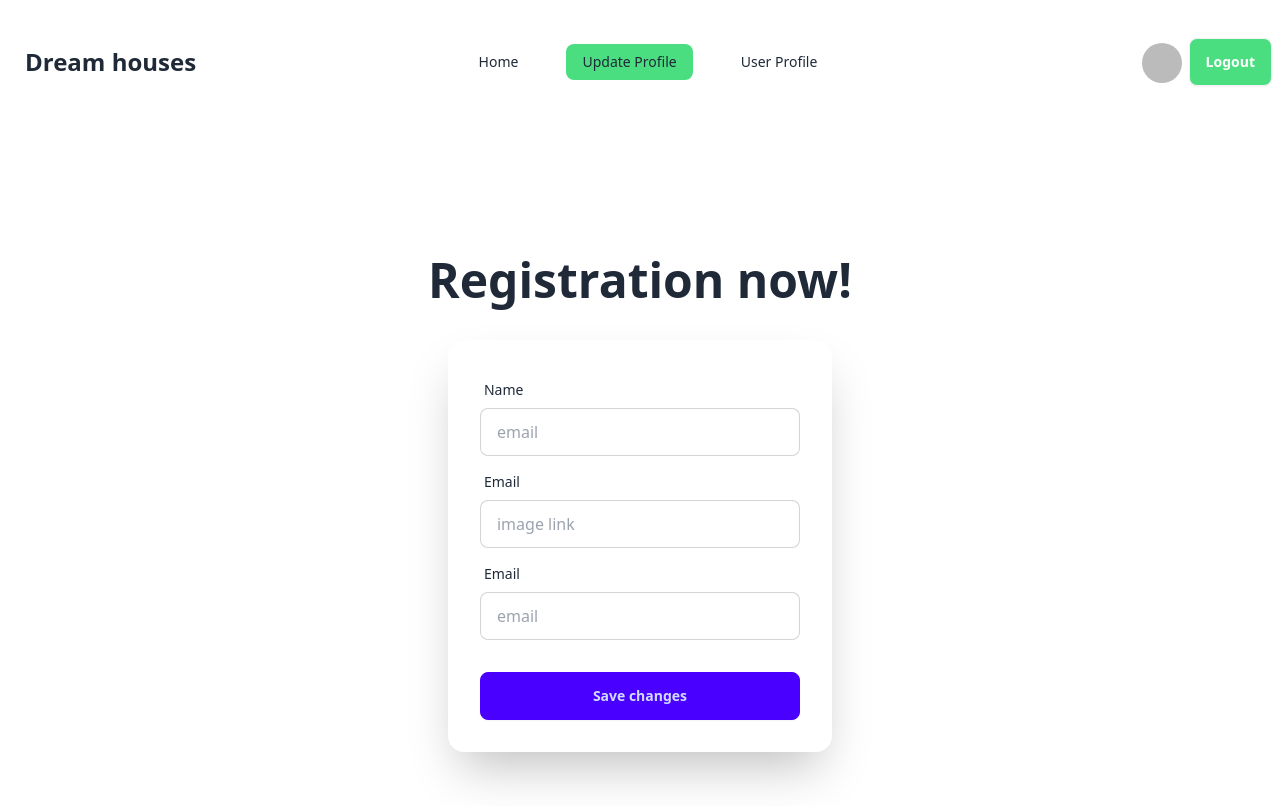
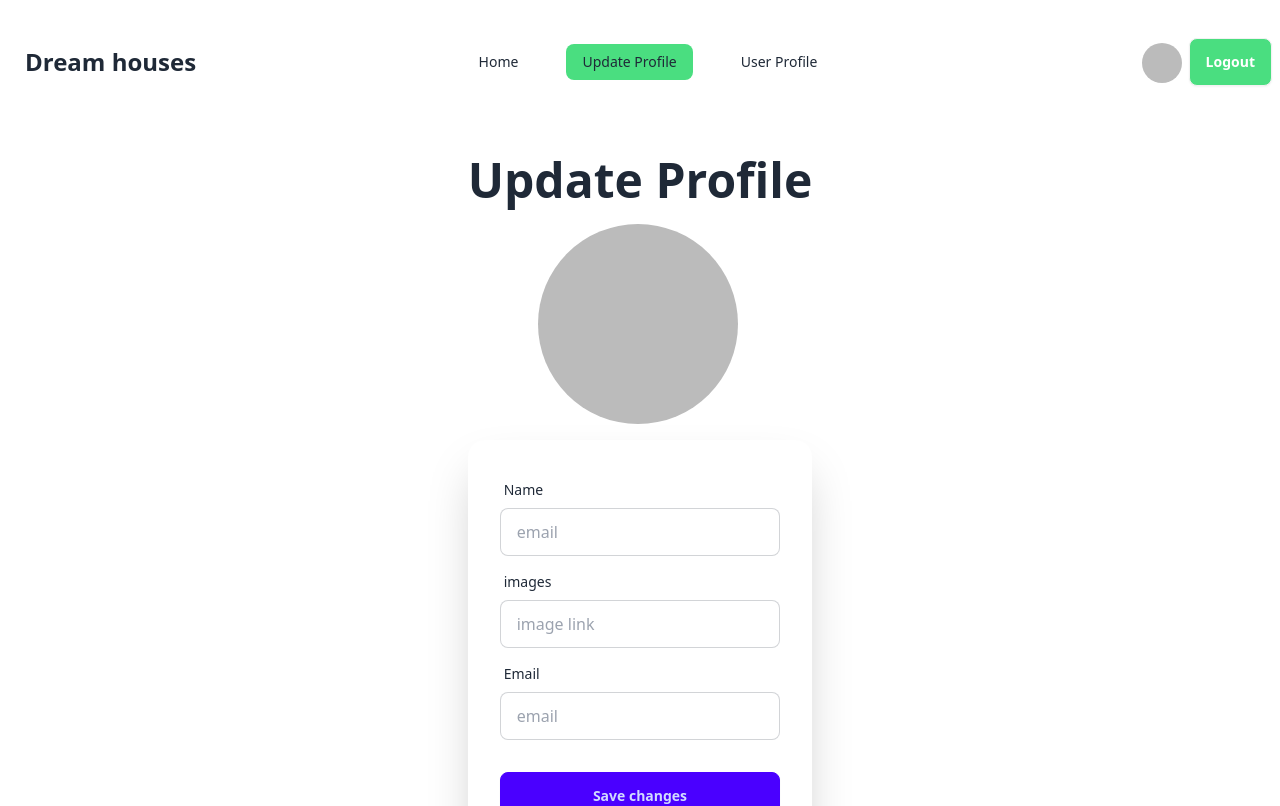
Before and after one commit to nafis200/assignmnet-9, a React (Vite) app: page /update in a window 1280 px wide. Shown: the top 806 px of the page. Built offline with nearby package versions, Linux system fonts and the light colour scheme; no server answers; sample sign-in values are in the browser's storage.

Commit message:
update profile

```diff
--- a/src/pages/Update.jsx
+++ b/src/pages/Update.jsx
@@ -1,13 +1,28 @@
 import { Helmet } from "react-helmet";
 import { useForm } from "react-hook-form";
+import { useContext } from 'react';
+import { AuthContext } from "../provider/Authprovider";
 
 const Update = () => {
+const {users} = useContext(AuthContext);
+
+let name = ""
+let emails = ""
+let verified = ""
+let images = ""
+let id = ""
+if(users){
+    const {displayName,email,emailVerified,photoURL,uid} = users
+    name = displayName
+    emails = email
+    verified = emailVerified
+    images = photoURL
+    id = uid
+}
   const {
     register,
     handleSubmit,
-    reset,
     formState: { errors },
-    watch
   } = useForm();
 
   const handleRegistration = (data) => {
@@ -24,8 +39,9 @@ const Update = () => {
           <div className="hero-content flex-col">
             <div className="text-center">
               <h1 className="lg:text-5xl md:text-3xl text-xl font-bold mb-5 -ml-8 lg:ml-0 md:ml-0">
-                Registration now!
+                Update Profile
               </h1>
+              <img src={images} className="rounded-full w-[200px] h-[200px] lg:ml-[70px]" alt="" />
             </div>
             <div className="card shrink-0 w-full max-w-sm shadow-2xl bg-base-100 -ml-5 lg:ml-0 md:ml-0">
               <form
@@ -54,7 +70,7 @@ const Update = () => {
                 </div>
                 <div className="form-control">
                   <label className="label">
-                    <span className="label-text">Email</span>
+                    <span className="label-text">images</span>
                   </label>
                   <input
                     {...register("image", {
@@ -65,7 +81,7 @@ const Update = () => {
                     name="image"
                     className="input input-bordered"
                   />
-                  {errors.email && (
+                  {errors.image && (
                     <p className="text-red-600 font-bold py-2">
                      {errors.image.message}
                     </p>
```
